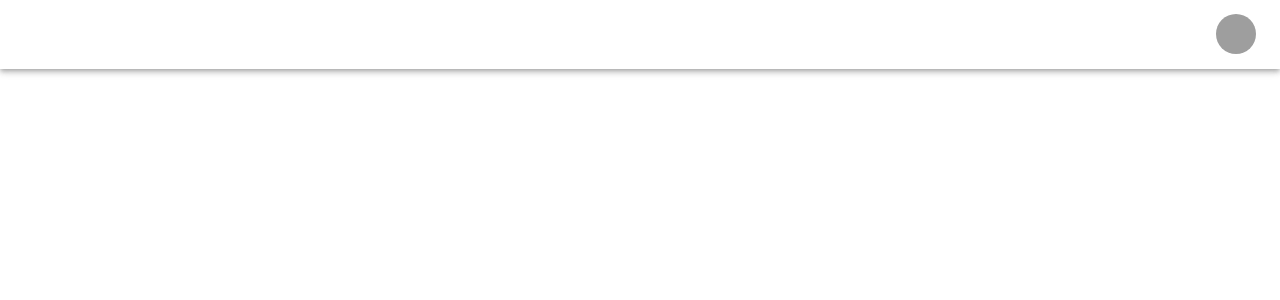
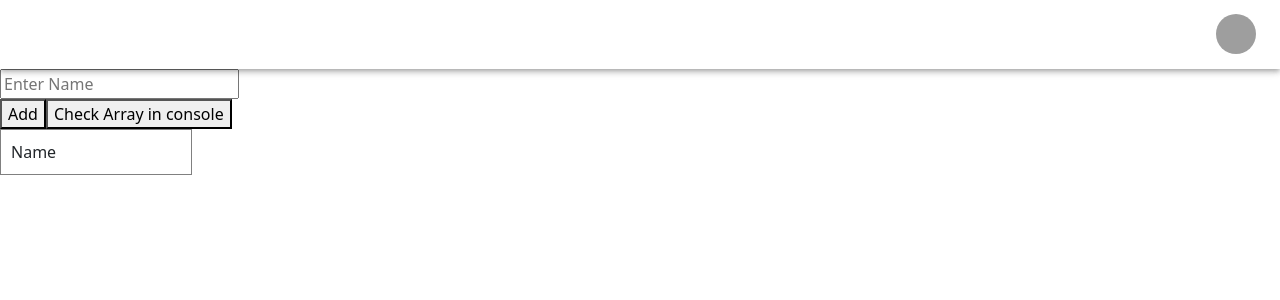
Before and after one commit to akbar543/Game_Tournament_React, a React (Create React App) app: page /Teams in a window 1280 px wide. Shown: the top 300 px of the page. Built offline with nearby package versions, Linux system fonts and the light colour scheme; grey boxes are pictures that could not be loaded.

Commit message:
players&teams

```diff
--- a/src/App.js
+++ b/src/App.js
@@ -10,6 +10,8 @@ import Login from "./components/Login";
 import { useDispatch, useSelector } from "react-redux";
 import { useEffect } from "react";
 import { userActions } from "./store";
+import Teams from "./pages/Teams";
+import Player from "./pages/Player";
 // import { useSelector } from 'react-redux'
 // import { selectUser } from './features/userSlice'
 //commit2 temp007
@@ -31,9 +33,16 @@ function App() {
       <Routes>
         <Route path="/" element={<Home/>} />
         <Route path="/Home" element={<Home/>} />
-        <Route path="/Games" element={<Games/>} />
-        <Route path="/More" element={<More/>} />
-        <Route path="/Play" element={<Play/>} />
+        {user &&
+        <>
+            <Route path="/Games" element={<Games/>} />
+            <Route path="/More" element={<More/>} />
+            <Route path="/Play" element={<Play/>} />
+        </>
+        }
+        <Route path="/Player" element={<Player/>} />
+        <Route path="/Teams" element={<Teams/>} />
+
 
         {/* {user && <Route path="/" exact element={<Main />} />} */}
 			<Route path="/signup" exact element={<Signup />} />
--- a/src/pages/Header.js
+++ b/src/pages/Header.js
@@ -42,6 +42,7 @@ function ResponsiveAppBar() {
 
   const handleCloseUserMenu = () => {
     setAnchorElUser(null);
+    localStorage.removeItem("userId");
     dispatch(userActions.logout());
     navigate("/");
   };
--- /dev/null
+++ b/src/pages/Player.js
@@ -0,0 +1,57 @@
+import React, {useState} from 'react'
+import axios from 'axios'
+// import './App.css';
+
+function Player() {
+  const [searchText, setSearchText] = useState("")
+  const [playerData, setPlayerData] = useState({})
+  // const [tagLine, setTagLine] = useState("")
+  // const [gameName, setGameName] = useState("")
+  const API_KEY = "RGAPI-a28585e1-cfe1-43e9-bcd8-4e1d0067c860"
+
+  function searchForPlayer(event){
+    //set up correct API call
+    var APICallString = "https://na1.api.riotgames.com/lol/summoner/v4/summoners/by-name/"+ searchText +"?api_key="+ API_KEY
+    // var APICallString = "https://na1.api.riotgames.com/riot/account/v1/accounts/by-riot-id/{gameName}/{tagLine}"+ searchText +"?api_key="+ API_KEY
+    // var APICallString = "https://asia.api.riotgames.com/riot/account/v1/accounts/by-riot-id/" + gameName + "/" + tagLine + "?api_key="+ API_KEY
+    //Handle the API call
+    axios.get(APICallString).then(function (response) {
+      //Success
+      // console.log(response.data)
+      setPlayerData(response.data)
+    }).catch(function(error){
+      //error
+      console.log(error)
+    })
+  }
+
+
+
+  console.log(playerData);
+
+
+
+  return (
+    <div className="App">
+      <div className="container">
+        <h3>League of Legends</h3>
+        <input type="text" placeholder='Summoner Name' onChange={e => setSearchText(e.target.value)}></input>
+        {/* <input type="text" placeholder='tagLine' onChange={e => setTagLine(e.target.value)}></input> */}
+        {/* <input type="text" placeholder='gameName' onChange={e => setGameName(e.target.value)}></input> */}
+        <br/><button onClick={e => searchForPlayer(e)}>Search for Player</button>
+        {JSON.stringify(playerData) !== '{}' ?
+          <>
+             <p>{playerData.name}</p>
+             <img width='100' height='100' src={'http://ddragon.leagueoflegends.com/cdn/13.7.1/img/profileicon/' +playerData.profileIconId+ '.png'} alt='Player Profile Img'></img>
+             <p>Summoner Level : {playerData.summonerLevel}</p>
+          </>
+          :
+          <> <p>Player not found</p> </>
+        }
+      </div>
+    </div>
+  );
+}
+
+
+export default Player;
--- /dev/null
+++ b/src/pages/Teams.js
@@ -0,0 +1,76 @@
+import React, { useState } from 'react'
+
+
+
+function Teams() {
+    const[inputarr, setInputArr]=useState([])
+
+    // const[inputdata, SetInputData]=useState({name:"",rollno:""})
+    const[inputdata, SetInputData]=useState({name:""})
+
+    function changeHandle(e){
+
+        SetInputData({
+            ...inputdata,
+            [e.target.name]:e.target.value
+        })
+        // console.log(inputdata);
+    }
+
+    let {name, rollno}=inputdata;
+    function changeHandle1(){
+        setInputArr([...inputarr,{name,rollno}])
+        console.log(inputarr)
+        console.log(inputdata, 'input data Entered')
+        // SetInputData({name:"",rollno:""})
+        SetInputData({name:""})
+    }
+    function changeHandle2(){
+        console.log("Object stored in array", inputarr)
+    }
+  return (
+    <div className='Teams'>
+        <input
+            type="text"
+            autoComplete='off'
+            name="name"
+            value={inputdata.name}
+            onChange={changeHandle}
+            placeholder='Enter Name'/><br/>
+        {/* <input
+            type="number"
+            autoComplete='off'
+            name="rollno"
+            value={inputdata.rollno}
+            onChange={changeHandle}
+            placeholder='Roll no'
+        /> */}
+        <button onClick={changeHandle1}>Add</button>
+        <button onClick={changeHandle2}>Check Array in console</button>
+
+        <table border={1} width="15%" cellPadding={10}>
+            <tbody>
+            <tr>
+                <td>Name</td>
+                {/* <td>Roll No</td> */}
+            </tr>
+            {
+                inputarr.map(
+                    (info,ind)=>{
+                        return(
+                            <tr>
+                                <td>{info.name}</td>
+                                {/* <td>{info.rollno}</td> */}
+                            </tr>
+                        )
+                    }
+                    )
+                }
+            </tbody>
+        </table>
+
+    </div>
+  )
+}
+
+export default Teams
```
